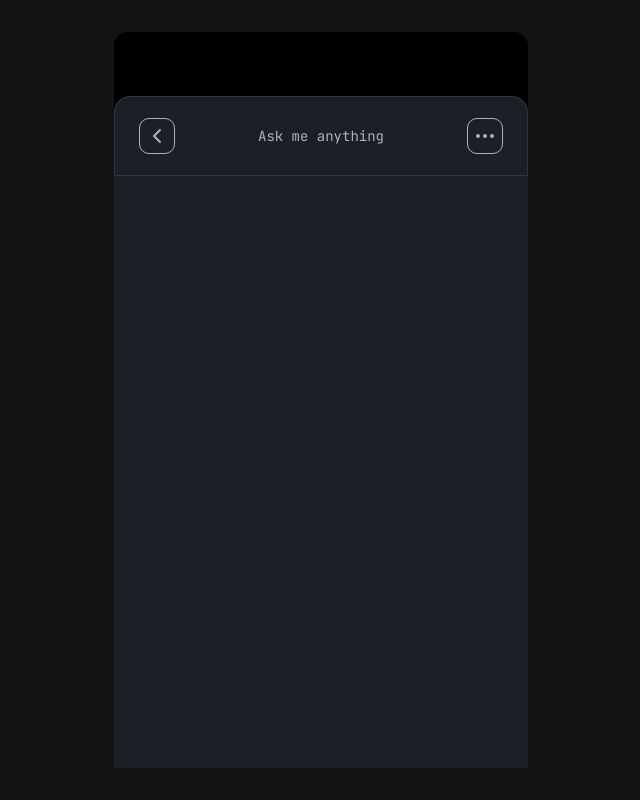
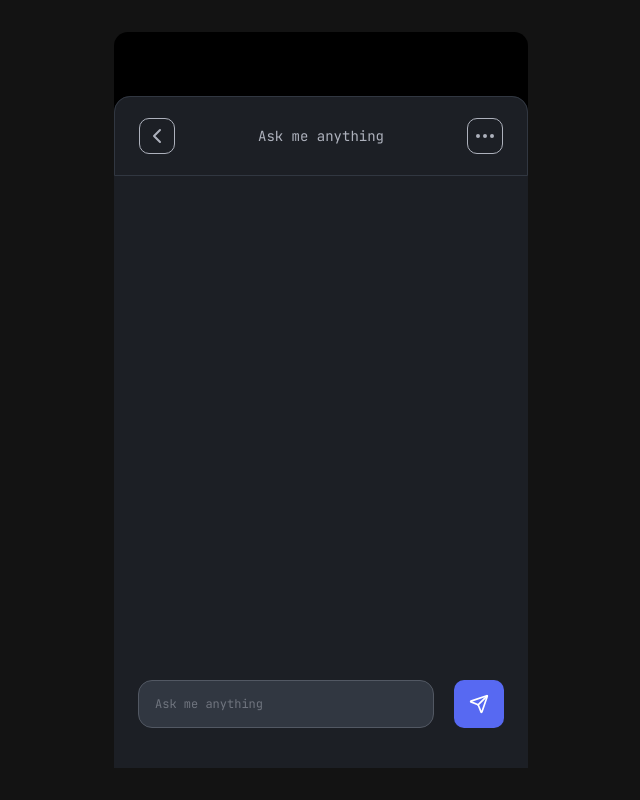
Before and after one commit to christiantriadataro/jayoma-bot-web-app, a React (Vite) app: page /chatbot in a window 1280 px wide. Shown: the whole page, without its empty margins (319-959 px from the left). Built offline with nearby package versions, Linux system fonts and the light colour scheme.

Commit message:
JAYOMA-0000: update chatbot

```diff
--- a/src/pages/Chatbotv2.tsx
+++ b/src/pages/Chatbotv2.tsx
@@ -1,18 +1,48 @@
-import {ChevronLeft, Ellipsis} from "lucide-react";
+import {ChevronLeft, Ellipsis, Send} from "lucide-react";
+import {ChangeEvent, FormEvent, useState} from "react";
+
+const MESSAGE_INITIAL_STATE = ""
 
 export default function Chatbotv2() {
+    const [message, setMessage] = useState<string>(MESSAGE_INITIAL_STATE)
+
+    const handleChange = (e: ChangeEvent<HTMLInputElement>) => {
+        setMessage(e.target.value)
+    }
+
+    const handleSubmit = (e: FormEvent<HTMLFormElement>) => {
+        e.preventDefault();
+        setMessage(MESSAGE_INITIAL_STATE)
+    }
+
     return (
         <div className="page-transition overflow-hidden relative flex flex-col h-full pt-10 sm:pt-16">
-            <div className=" bg-background-new-4 rounded-t-2xl h-full ">
-                <div className="h-20 px-6 border rounded-t-2xl border-background-new-3 flex items-center justify-between">
+            <div className="relative bg-background-new-4 rounded-t-2xl h-full ">
+                <div
+                    className="h-20 px-6 border rounded-t-2xl border-background-new-3 flex items-center justify-between">
                     <div className="h-9 w-9 border border-text-new-1 rounded-lg flex items-center justify-center">
-                        <ChevronLeft className="text-text-new-1" />
+                        <ChevronLeft className="text-text-new-1"/>
                     </div>
                     <div className="text-text-new-1 text-sm">Ask me anything</div>
                     <div className="h-9 w-9 border border-text-new-1 rounded-lg flex items-center justify-center">
-                        <Ellipsis className="text-text-new-1" />
+                        <Ellipsis className="text-text-new-1"/>
                     </div>
                 </div>
+                <form
+                    onSubmit={handleSubmit}
+                    className="w-full absolute bottom-10 gap-5 flex px-6 justify-between">
+                    <input
+                        onChange={handleChange}
+                        placeholder="Ask me anything"
+                        type="text" className="text-text-new-1 text-xs  h-12
+                        focus:bg-background-new-4
+                    bg-background-new-3 p-4 w-full rounded-xl border border-[#525863]"
+                    />
+                    <button type="submit"
+                            className="h-12 w-16  bg-primary-new-1  rounded-lg flex items-center justify-center">
+                        <Send className="text-white h-5"/>
+                    </button>
+                </form>
             </div>
         </div>
     );
```
